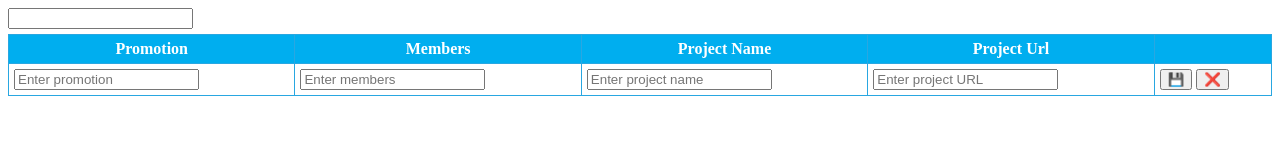
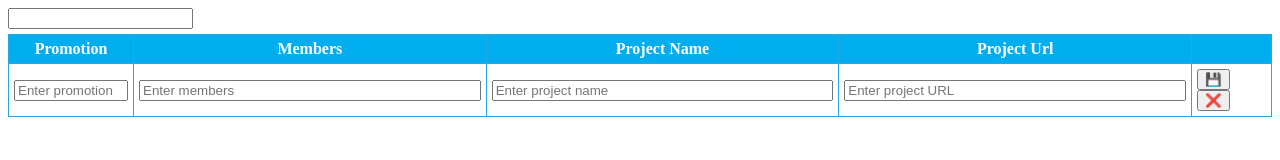
Before and after one commit to gratielau/teams-networking, a website built with webpack: page src/index.html in a window 1280 px wide. Built offline with nearby package versions, Linux system fonts and the light colour scheme; files whose address does not match are found by name.

Commit message:
css improvements colgroup

```diff
--- a/src/index.html
+++ b/src/index.html
@@ -12,6 +12,13 @@
 
     <form id="editForm" action="" method="post">
       <table id="list">
+        <colgroup>
+          <col span="1" style="width: 125px" />
+          <col span="1" />
+          <col span="1" />
+          <col span="1" />
+          <col span="1" style="width: 80px" />
+        </colgroup>
         <thead>
           <tr>
             <th>Promotion</th>
--- a/src/index.js
+++ b/src/index.js
@@ -82,7 +82,6 @@ function showTeams(teams) {
     return;
   }
 
-  //previewDisplayedTeams = teams;
   if (teams.length === previewDisplayedTeams.length) {
     var eqContent = teams.every((team, i) => team === previewDisplayedTeams[i]);
     if (eqContent) {
--- a/src/style.css
+++ b/src/style.css
@@ -18,6 +18,13 @@ table tr:nth-child(even) {
   background-color: #f2f2f2;
 }
 
+table tfoot input[type="text"] {
+  width: 100%;
+}
+table tfoot input:not([type="image" i]) {
+  box-sizing: border-box;
+}
+
 .link-btn {
   cursor: pointer;
   color: #0099d9;
```
